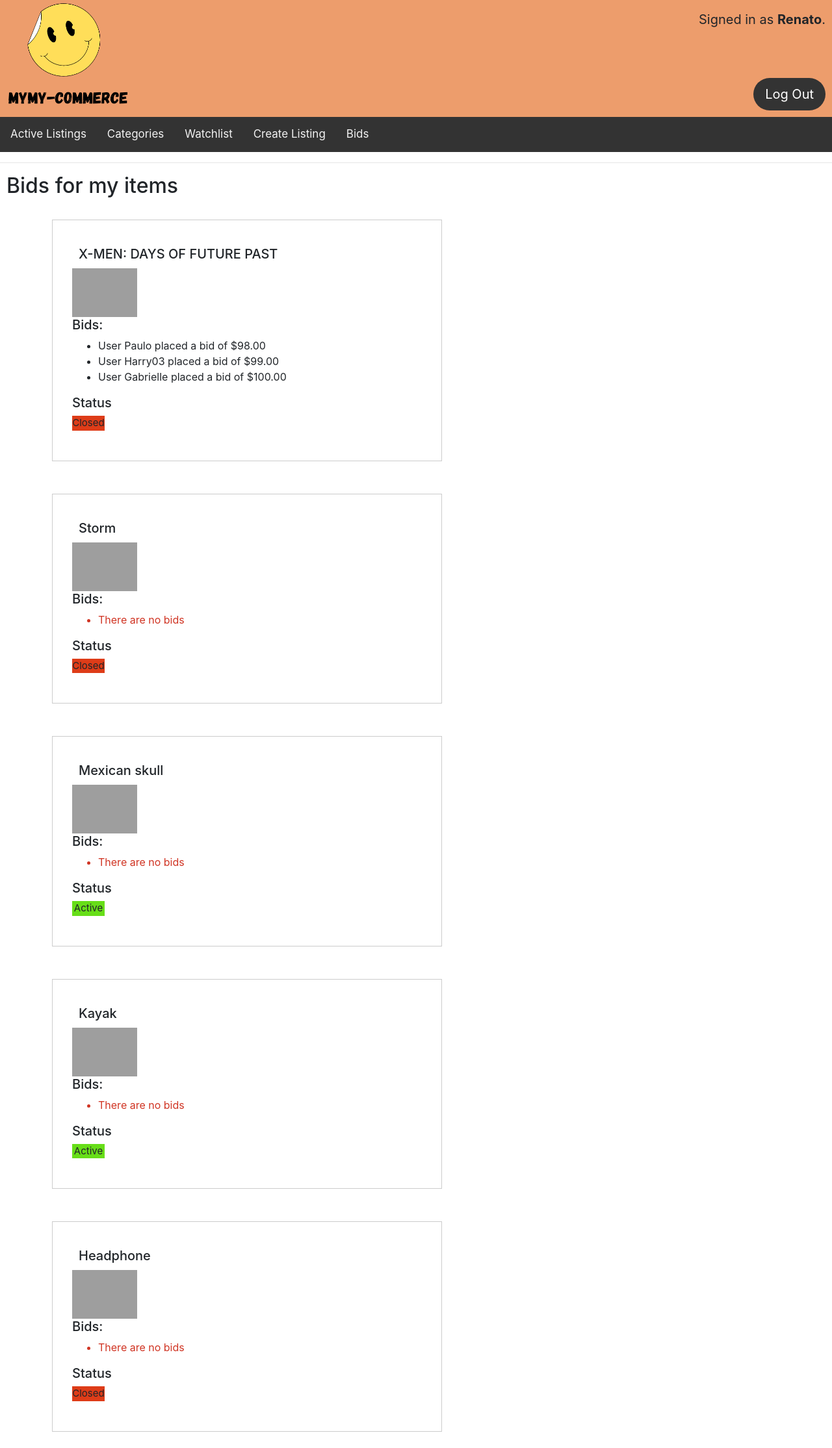
After one commit to Renato9889/commerce, a Django app: page /bids in a window 1280 px wide. The commit adds this page. Shown: the whole page at 65% size. Run offline with Django 3.2, Linux system fonts and the light colour scheme; a user stored in the database is signed in; data comes from the database, SQL or seed files in the repository; both versions use the stored data as it was after the commit; some libraries are stand-ins or nearby versions; grey boxes are pictures that could not be loaded.

Commit message:
terminei

```diff
--- a/auctions/static/auctions/styles.css
+++ b/auctions/static/auctions/styles.css
@@ -18,7 +18,7 @@ h2 {
     border: 1px solid #ccc;
     padding: 30px;
     width: 300px;
-    margin: 20px;
+    margin: 25px;
     border: 1px solid #ccc;
     text-align: center;
 }
@@ -278,3 +278,31 @@ h2 {
     font-size: 12px;
     color: #e91e63;
 }
+
+.bids-itens{
+    display: flex;
+    flex-wrap: wrap;
+    padding-left: 40px;
+}
+
+.bid-item{
+    border: 1px solid #ccc;
+    padding: 30px;
+    width: 600px;
+    margin: 25px 40px;
+}
+
+.bid-item img{
+    max-width: 100px;
+    height: auto;
+}
+
+.bid-item h2{
+    font-size: 20px;
+    margin: 10px 0;
+}
+
+.bid-item .bid{
+    font-size: 16px;
+    color: #ff4a22;
+}
--- /dev/null
+++ b/auctions/templates/auctions/bidsvisualization.html
@@ -0,0 +1,31 @@
+{% extends "auctions/layout.html" %}
+{% block body %}
+    <h2>{{texttitle}}</h2>
+    <div class="bids-itens">
+    {% for item in listitem %}
+        <div class="bid-item">
+            <h2>{{item.name}}</h2>
+            <img src="{{item.photo_url}}" alt={{item.name}} style="width: 300px;">
+            <h5>Bids:</h5>
+            <ul>
+                {% for bid in bids %}
+                    {% if item.id == bid.idItem.id %}
+                        <li>User {{bid.user.username}} placed a bid of ${{bid.bids_amount}}</li>
+                    {% endif %}
+                {% empty %}
+                    <li style="color: rgb(208, 52, 35);">There are no bids</li>
+                {% endfor %}
+                {% if not item.id in list_bids %}
+                    <li style="color: rgb(208, 52, 35);">There are no bids</li>
+                {% endif %}
+            </ul>
+            <h5>Status</h5>
+                {% if item.status == True%}
+                    <P style="background-color: rgb(103, 222, 24); font-size: 15px; width: 50px; text-align: center;">Active</p>
+                {% else %}
+                    <P style="background-color: rgb(222, 60, 24); font-size: 15px; width: 50px; text-align: center;">Closed</p>
+                {% endif %}
+        </div>
+    {% endfor %}
+    </div>
+{% endblock %}
--- a/auctions/templates/auctions/layout.html
+++ b/auctions/templates/auctions/layout.html
@@ -28,7 +28,8 @@
             <a href="{% url 'index' %}">Active Listings</a>
             <a href="{% url 'categories' %}">Categories</a>
             <a href="{% url 'watchlist' %}">Watchlist</a>
-            <a href="#contact">Create Listing</a>
+            <a href="{% url 'createlisting' %}">Create Listing</a>
+            <a href="{% url 'bids' %}">Bids</a>
         </div>
         <hr>
         {% block body %}
--- a/auctions/templates/auctions/login.html
+++ b/auctions/templates/auctions/login.html
@@ -8,7 +8,7 @@
         <div>{{ message }}</div>
     {% endif %}
 
-    <form action="{% url 'login' %}" method="post">
+    <form action="{% url 'login' %}" method="post" style="padding-left: 10px; width: 400px;">
         {% csrf_token %}
         <div class="form-group">
             <input autofocus class="form-control" type="text" name="username" placeholder="Username">
@@ -19,6 +19,6 @@
         <input class="btn btn-primary" type="submit" value="Login">
     </form>
 
-    Don't have an account? <a href="{% url 'register' %}">Register here.</a>
+    <p style="padding-left: 10px;">Don't have an account? <a href="{% url 'register' %}">Register here.</a></p>
 
 {% endblock %}
--- a/auctions/urls.py
+++ b/auctions/urls.py
@@ -12,5 +12,9 @@ urlpatterns = [
     path("categories", views.categories, name="categories"),
     path("bid/<int:id>", views.place_bid, name="bid"),
     path("add/<int:id_item>", views.add, name="add"),
+    path("close/<int:id>", views.close_auction, name="close_auction"),
+    path("create", views.cretelisting, name="createlisting"),
+    path("bids", views.bids_visualization, name="bids"),
+    path("comment/<int:id>", views.add_comment, name="comment"),
     path("categories/<str:categorie>", views.categorie_page, name="categorie")
 ]
--- a/auctions/views.py
+++ b/auctions/views.py
@@ -4,15 +4,17 @@ from django.http import HttpResponse, HttpResponseRedirect, Http404
 from django.shortcuts import render, redirect
 from django.urls import reverse
 from django.shortcuts import get_object_or_404
+from django.utils import timezone
 
-from .models import User, ListItem, WatchlistItem
+from .models import User, ListItem, WatchlistItem, Comment, Bid
 
 
 def index(request):
     title = "Active Listings"
+    itens = ListItem.objects.filter(status=True)
     return render(request,"auctions/index.html",{
         "texttitle": title,
-        "listitem":ListItem.objects.all()
+        "listitem": itens
     })
 
 
@@ -45,7 +47,8 @@ def register(request):
     if request.method == "POST":
         username = request.POST["username"]
         email = request.POST["email"]
-
+        first_name = request.POST["firstname"]
+        last_name = request.POST["lastname"]
         # Ensure password matches confirmation
         password = request.POST["password"]
         confirmation = request.POST["confirmation"]
@@ -57,6 +60,8 @@ def register(request):
         # Attempt to create new user
         try:
             user = User.objects.create_user(username, email, password)
+            user.first_name = first_name
+            user.last_name = last_name
             user.save()
         except IntegrityError:
             return render(request, "auctions/register.html", {
@@ -68,17 +73,25 @@ def register(request):
         return render(request, "auctions/register.html")
 
 def listing(request, id):
-    item = ListItem.objects.get(pk=id)
+    if not request.user.is_authenticated:
+        return redirect('login')
+    try:
+        item = ListItem.objects.get(pk=id)
 
-    watchlist_items = WatchlistItem.objects.filter(user=request.user)
+        watchlist_items = WatchlistItem.objects.filter(user=request.user)
 
-    product_ids = watchlist_items.values_list('item', flat=True)
+        product_ids = watchlist_items.values_list('item', flat=True)
 
-    user_watchlist = ListItem.objects.filter(id__in=product_ids)
+        user_watchlist = ListItem.objects.filter(id__in=product_ids)
+
+        comments = Comment.objects.filter(idItem=item)
+    except ListItem.DoesNotExist:
+        raise Http404("Error 404!!! Not Found")
 
     return render(request,"auctions/listings.html",{
         "item": item,
-        'user_watchlist': user_watchlist
+        'user_watchlist': user_watchlist,
+        'comments': comments
     })
 
 
@@ -96,7 +109,7 @@ def categorie_page(request, categorie):
     try:
         itens = ListItem.objects.filter(type_item=categorie)
     except ListItem.DoesNotExist:
-        raise Http404("Item não encontrado")
+        raise Http404("Error 404!!! Not Found")
     return render(request,"auctions/categorie.html",{
         "listitem": itens,
         "categorie": categorie
@@ -106,12 +119,14 @@ def categorie_page(request, categorie):
 def watchlist(request):
     if not request.user.is_authenticated:
         return redirect('login')
+    try:
+        watchlist_items = WatchlistItem.objects.filter(user=request.user)
 
-    watchlist_items = WatchlistItem.objects.filter(user=request.user)
+        product_ids = watchlist_items.values_list('item', flat=True)
 
-    product_ids = watchlist_items.values_list('item', flat=True)
-
-    itens = ListItem.objects.filter(id__in=product_ids)
+        itens = ListItem.objects.filter(id__in=product_ids)
+    except WatchlistItem.DoesNotExist:
+        raise Http404("Error 404!!! Not Found")
 
     return render(request, "auctions/index.html",{
         "texttitle": "Watchlist",
@@ -123,15 +138,15 @@ def add(request, id_item):
     if not request.user.is_authenticated:
         return redirect('login')
 
-
-    item = get_object_or_404(ListItem, id=id_item)
-
-    find_item = WatchlistItem.objects.filter(user=request.user, item=item).first()
-
-    if find_item:
-        find_item.delete()
-    else:
-        WatchlistItem.objects.create(user=request.user, item=item)
+    try:
+        item = get_object_or_404(ListItem, id=id_item)
+        find_item = WatchlistItem.objects.filter(user=request.user, item=item).first()
+        if find_item:
+            find_item.delete()
+        else:
+            WatchlistItem.objects.create(user=request.user, item=item)
+    except ListItem.DoesNotExist:
+        raise Http404("Error 404!!! Not Found")
 
     return redirect('watchlist')
 
@@ -139,23 +154,134 @@ def place_bid(request, id):
 
     item = ListItem.objects.get(id=id)
 
-    if not request.user.is_authenticated:
-        return redirect('login')
+    watchlist_items = WatchlistItem.objects.filter(user=request.user)
 
+    product_ids = watchlist_items.values_list('item', flat=True)
+
+    user_watchlist = ListItem.objects.filter(id__in=product_ids)
+
+    comments = Comment.objects.filter(idItem=item)
 
     if request.method == "POST":
 
         bid_value = float(request.POST["bid_value"])
 
         if bid_value >= item.price:
-            item.bids = item.bids + 1
-            item.price = bid_value
-            item.save()
+
+            bid = Bid(
+                user=request.user,
+                idItem = item,
+                bids_amount = bid_value)
+            bid.save()
+
             return render(request, 'auctions/listings.html', {
-                "item":item
+                "item":item,
+                'user_watchlist': user_watchlist,
+                'comments': comments
                 })
         else:
             return render(request, "auctions/listings.html", {
                 "item":item,
-                "message": "Invalid Value Bid."
+                "message": "Invalid bid amount, as it is lower than the current bid.",
+                'user_watchlist': user_watchlist,
+                'comments': comments
             })
+
+def cretelisting(request):
+    if not request.user.is_authenticated:
+        return redirect('login')
+    if request.method == "POST":
+        name = request.POST["name"]
+        description = request.POST["description"]
+        price = request.POST["price"]
+        photo_url = request.POST["photo_url"]
+        type_item = request.POST["type_item"]
+
+
+        if not name or not description or not price or not photo_url or not type_item:
+            return render(request, "auctions/createlisting.html", {
+                "message": "ERROR - All fields are mandatory."
+            })
+        else:
+            listitem = ListItem(
+                name=name,
+                description=description,
+                price=price,
+                data_post= timezone.now(),
+                photo_url=photo_url,
+                type_item=type_item,
+                user=request.user
+            )
+            listitem.save()
+            return HttpResponseRedirect(reverse("index"))
+    else:
+        return render(request, "auctions/createlisting.html")
+
+def add_comment(request, id):
+    if request.method == "POST":
+        text = request.POST["text"]
+        if not text:
+            return render(request, "auctions/listings.html", {
+                "message": "ERROR - Not Comment"
+            })
+        else:
+            item = get_object_or_404(ListItem, pk=id)
+            comment = Comment(
+                user=request.user,
+                text = text,
+                idItem = item
+            )
+            comment.save()
+            return redirect('listing', id=id)
+    else:
+        return redirect('listing', id=id)
+
+def bids_visualization(request):
+    if not request.user.is_authenticated:
+        return redirect('login')
+    try:
+        my_items = ListItem.objects.filter(user=request.user)
+
+        product_ids = my_items.values_list('id', flat=True)
+
+        itens = ListItem.objects.filter(id__in=product_ids)
+
+        bids = Bid.objects.filter(idItem__in=product_ids)
+
+        list_bids = bids.values_list('idItem', flat=True)
+
+    except Bid.DoesNotExist:
+        raise Http404("Error 404!!! Not Found")
+
+    return render(request, "auctions/bidsvisualization.html",{
+        "texttitle": "Bids for my items",
+        "listitem": itens,
+        "bids": bids,
+        "list_bids":list_bids
+    })
+
+def close_auction(request, id):
+
+    item = ListItem.objects.get(id=id)
+
+    watchlist_items = WatchlistItem.objects.filter(user=request.user)
+
+    product_ids = watchlist_items.values_list('item', flat=True)
+
+    user_watchlist = ListItem.objects.filter(id__in=product_ids)
+
+    comments = Comment.objects.filter(idItem=item)
+
+    if request.method == "POST":
+        if(item.status == True):
+            item.status = False
+            item.save()
+        else:
+            item.status = True
+            item.save()
+
+    return render(request, "auctions/listings.html", {
+                "item":item,
+                'user_watchlist': user_watchlist,
+                'comments': comments
+            })
```
Also changed, not shown: auctions/models.py (+11 -4 lines), auctions/templates/auctions/createlisting.html (added, +42 -0 lines), auctions/templates/auctions/listings.html (+67 -5 lines), auctions/templates/auctions/register.html (+8 -2 lines), auctions/migrations/0005_listitem_status.py (added), db.sqlite3.
